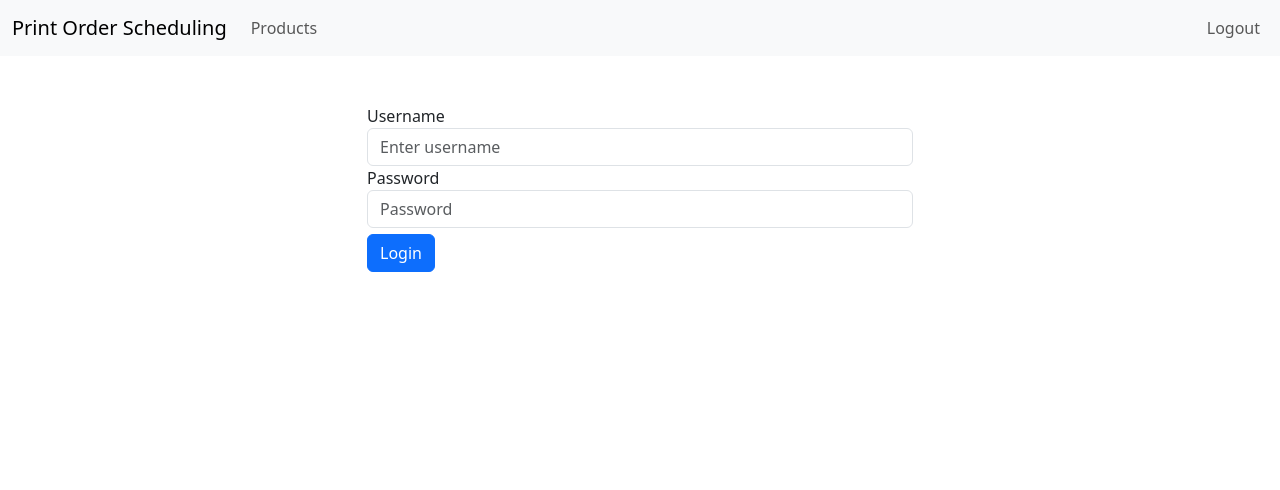
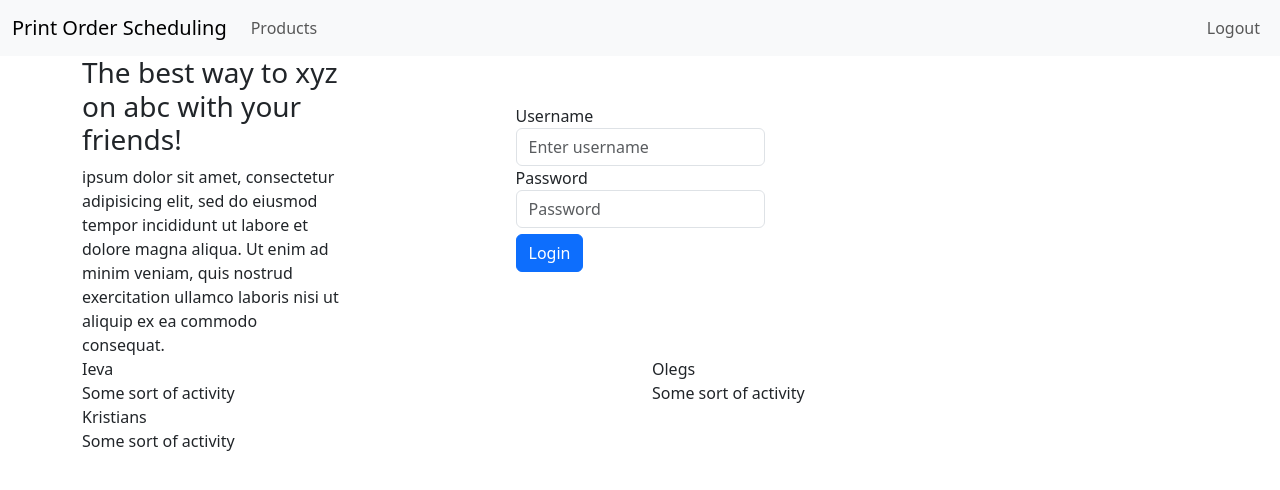
Before and after one commit to Projektesanas-projekts/PrintOrderScheduling.Web, an Angular app in the folder ClientApp/: page /home in a window 1280 px wide. Before the commit this address led to /login. Shown: the top 490 px of the page. Built offline with nearby package versions, Linux system fonts and the light colour scheme.

Commit message:
HomePage commit

```diff
--- a/ClientApp/angular.json
+++ b/ClientApp/angular.json
@@ -104,5 +104,8 @@
         }
       }
     }
+  },
+  "cli": {
+    "analytics": false
   }
 }
--- a/ClientApp/src/app/app-routing.module.ts
+++ b/ClientApp/src/app/app-routing.module.ts
@@ -3,9 +3,11 @@ import { RouterModule, Routes } from '@angular/router';
 import { LoginComponent } from './components/login/login.component';
 import { ProductListComponent } from './components/product-list/product-list.component';
 import { AuthGuard } from './guards/auth.guard';
+import { HomeComponent } from './components/home/home.component';
 
 const routes: Routes = [
   {path: '', component:ProductListComponent, pathMatch:'full', canActivate: [AuthGuard]},
+  {path: 'home', component:HomeComponent},
   {path: 'login', component:LoginComponent},
   {path: 'products', component:ProductListComponent, canActivate: [AuthGuard]},
   {
--- a/ClientApp/src/app/app.component.css
+++ b/ClientApp/src/app/app.component.css
@@ -0,0 +1,3 @@
+.logout-link {
+    cursor: pointer;
+}
--- a/ClientApp/src/app/app.component.ts
+++ b/ClientApp/src/app/app.component.ts
@@ -7,7 +7,9 @@ import { Router } from '@angular/router';
   templateUrl: './app.component.html',
   styleUrls: ['./app.component.css']
 })
+
 export class AppComponent {
+
   title = 'angular-guards';
 
   constructor(private authService: AuthService, private router : Router) {}
--- a/ClientApp/src/app/app.module.ts
+++ b/ClientApp/src/app/app.module.ts
@@ -13,6 +13,7 @@ import {FormsModule} from '@angular/forms'
 import { ProductServiceModule } from './modules/product-service/product-service.module';
 import { ProductFormComponent } from './components/product-form/product-form.component';
 import { MatDialogModule } from '@angular/material/dialog';
+import { HomeComponent } from './components/home/home.component';
 
 
 @NgModule({
@@ -21,6 +22,7 @@ import { MatDialogModule } from '@angular/material/dialog';
     LoginComponent,
     ProductListComponent,
     ProductFormComponent,
+    HomeComponent
   ],
   imports: [
     BrowserModule,
--- /dev/null
+++ b/ClientApp/src/app/components/home/author.ts
@@ -0,0 +1,5 @@
+export interface Author {
+    pfp: string;
+    name: string;
+    description: string;
+  }
--- /dev/null
+++ b/ClientApp/src/app/components/home/home.component.html
@@ -0,0 +1,25 @@
+<div class="container main-container ">
+    <div class="row row-cols-9">
+        <div class="home-description col-md-3">
+            <h3>The best way to xyz on abc with your friends!</h3>
+            <span> ipsum dolor sit amet, consectetur adipisicing elit,
+             sed do eiusmod tempor incididunt ut labore et dolore magna aliqua.
+              Ut enim ad minim veniam, quis nostrud exercitation ullamco laboris nisi ut aliquip ex ea commodo consequat.</span>
+            <br>
+        </div>
+        <div class="home-login col-md-6">
+            <app-login></app-login>
+        </div>
+    </div>
+    <div class="Authors row row-cols-2">
+        <div class="col" *ngFor="let author of authors" >
+            <div class="row row-cols-9">
+                <div class="author-pfp col-md-3"><!-- TODO: Fetch abd display a pfp --></div>
+                <div class="author-info row-cols-6">
+                    <span class="author-name">{{author.name}}</span><br>
+                    <span class="author-description">{{author.description}}</span>
+                </div>
+            </div>
+        </div>
+    </div>
+</div>
--- /dev/null
+++ b/ClientApp/src/app/components/home/home.component.ts
@@ -0,0 +1,14 @@
+import { Component } from '@angular/core';
+import { AUTHORS } from './mock-authors';
+
+
+@Component({
+  selector: 'app-home',
+  templateUrl: './home.component.html',
+  styleUrls: ['./home.component.scss'],
+
+})
+
+export class HomeComponent {
+  authors = AUTHORS;
+}
--- /dev/null
+++ b/ClientApp/src/app/components/home/mock-authors.ts
@@ -0,0 +1,7 @@
+import { Author } from "./author";
+
+export const AUTHORS: Author[] = [
+    {pfp: "", name: "Ieva", description: "Some sort of activity"},
+    {pfp: "", name: "Olegs", description: "Some sort of activity"},
+    {pfp: "", name: "Kristians", description: "Some sort of activity"}
+];
--- a/ClientApp/src/app/components/login/login.component.ts
+++ b/ClientApp/src/app/components/login/login.component.ts
@@ -6,7 +6,7 @@ import { AuthService } from 'src/app/services/auth.service';
 @Component({
   selector: 'app-login',
   templateUrl: './login.component.html',
-  styleUrls: ['./login.component.css']
+  styleUrls: ['./login.component.scss']
 })
 export class LoginComponent {
   loginForm?: any;
```
Also changed, not shown: ClientApp/src/app/components/home/home.component.scss (added), ClientApp/src/app/components/login/login.component.scss (added), 1 other file (tests, documents, lock files or other folders).
